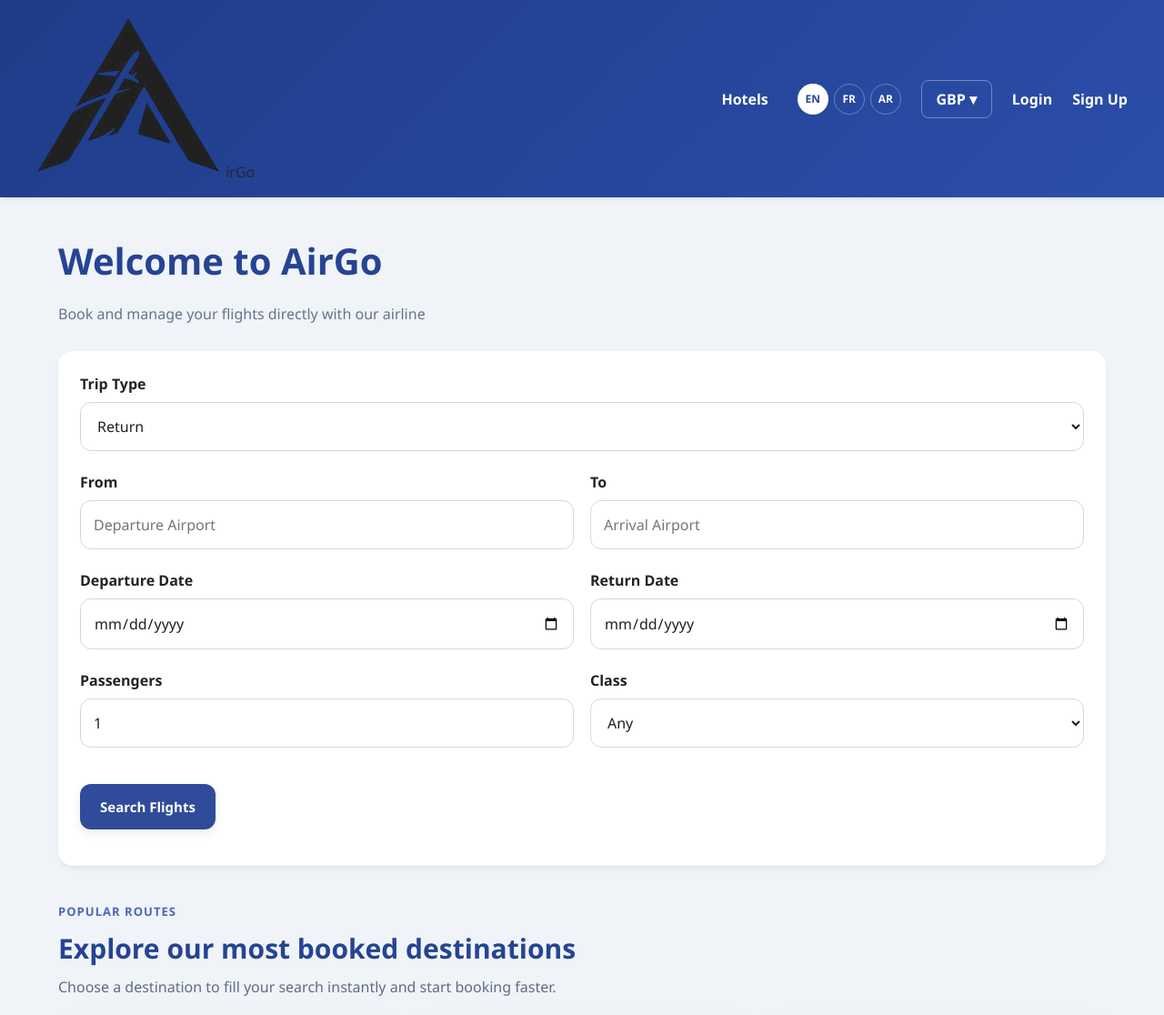
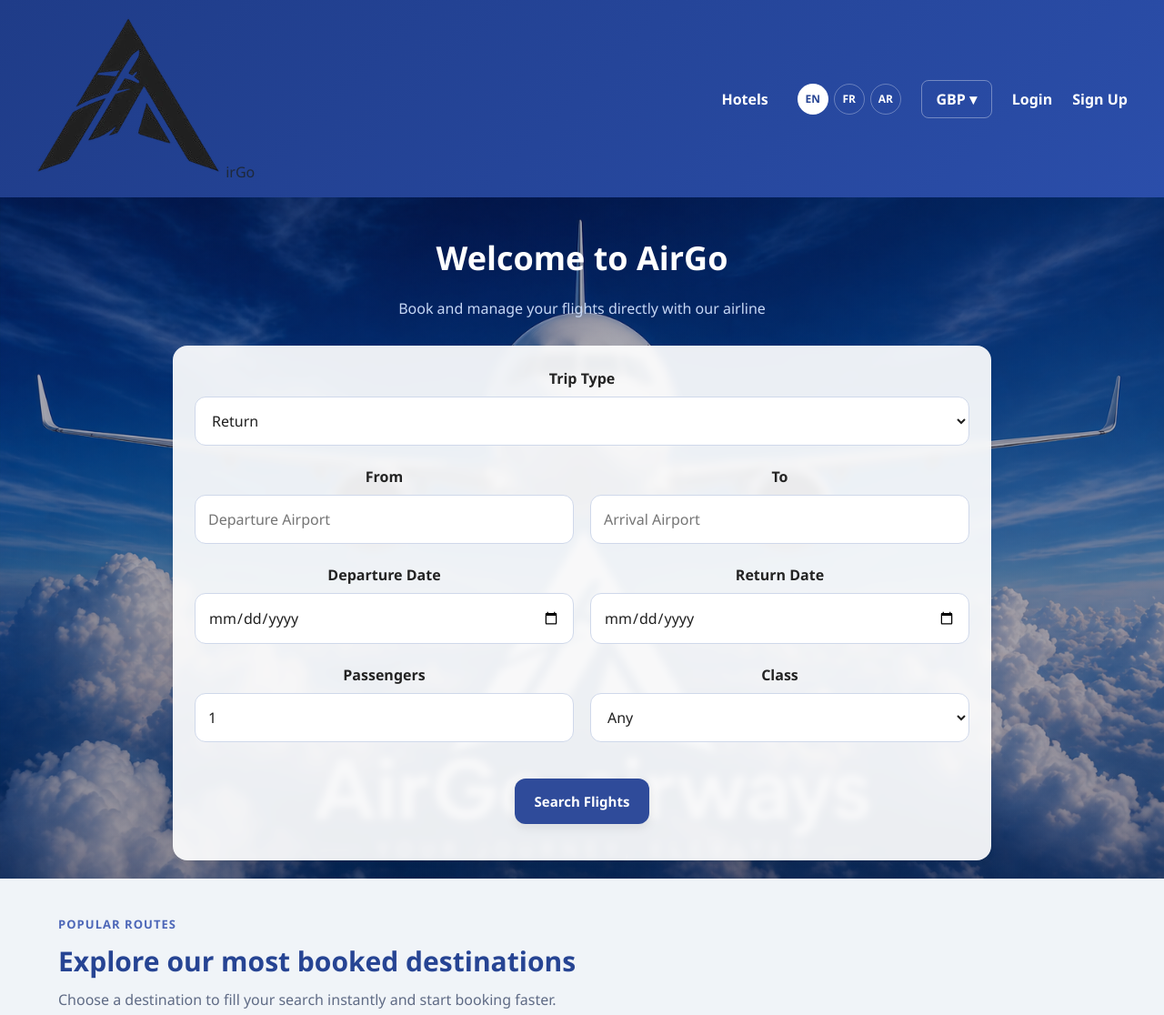
Before and after one commit to n-lovess/2850project, a Flask app: page / in a window 1280 px wide. Shown: the top 1116 px of the page at 91% size. Run offline with Flask 3, Linux system fonts and the light colour scheme; data that the repository does not hold is empty; parts of the project's set-up code (start-up, migrations or seed data) failed here and were passed over.

Commit message:
background image

```diff
--- a/static/style.css
+++ b/static/style.css
@@ -1757,7 +1757,6 @@ select:focus {
 [dir="rtl"] .flight-actions-row {
     direction: rtl;
 }
-<<<<<<< HEAD
 
 /* Empty states */
 .empty-state {
@@ -1910,30 +1909,32 @@ form .btn {
     display: block;
     color: #64748b;
     margin-top: 4px;
-=======
-.navbar-brand {
-  display: flex;
-  align-items: center;
-  gap: 8px;
-  text-decoration: none;
-  margin-left: 20px;
-}
-
-.brand-name {
-  color: black;
-  font-size: 26px;
-  font-weight: 700;
-  line-height: 1;
-}
-
-.logo {
-  height: 42px;
-  width: auto;
-  display: block;
-}
-.brand-name {
-  font-family: 'Great Vibes', cursive;
-  color: black;
-  font-size: 42px;
->>>>>>> 6654803b53a0ba8dadaf099079709515415ea0b2
-}
+}
+
+.hero-section {
+    background-image: linear-gradient(rgba(5, 15, 50, 0.35), rgba(5, 15, 50, 0.35)), url('/static/hero.jpg');
+    background-size: cover;
+    background-position: center;
+    padding: 40px 20px 20px;
+    text-align: center;
+    width: 100vw;
+    margin-left: calc(-50vw + 50%);
+    margin-top: -40px;
+    margin-bottom: 0;
+}
+
+.hero-section h1 {
+    color: white !important;
+    font-size: 36px;
+}
+
+.hero-section .subtitle {
+    color: #c7d8f6 !important;
+}
+
+.hero-section .card {
+    background: rgba(255, 255, 255, 0.92);
+    backdrop-filter: blur(4px);
+    max-width: 900px;
+    margin: 24px auto 0;
+}
--- a/templates/index.html
+++ b/templates/index.html
@@ -3,8 +3,9 @@
 {% block title %}AirGo{% endblock %}
 
 {% block content %}
-<h1>{{ t.welcome }}</h1>
-<p class="subtitle">{{ t.subtitle }}</p>
+<div class="hero-section">
+    <h1>{{ t.welcome }}</h1>
+    <p class="subtitle">{{ t.subtitle }}</p>
 
 <div class="spinner-overlay" id="loading-spinner">
     <div class="spinner"></div>
@@ -85,6 +86,7 @@
             <button type="submit" class="btn" id="search-btn">{{ t.search }}</button>
         </div>
     </form>
+</div>
 </div>
 
 <section class="popular-destinations-section" aria-labelledby="popular-destinations-heading">
```
Also changed, not shown: static/hero.jpg (added).
